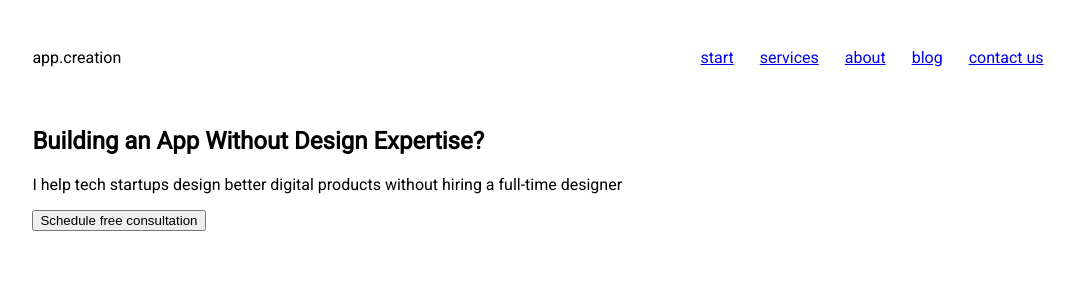
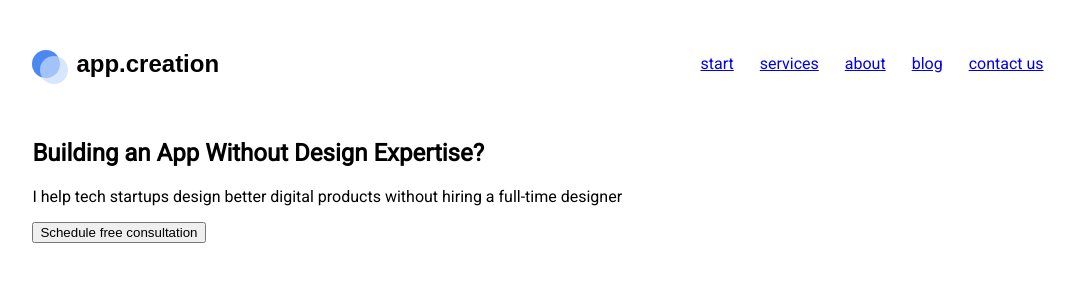
Before and after one commit to WebHeroSchool/tsybuoly1, a plain HTML site: page index.html in a window 1280 px wide. Shown: the whole page, without its empty margins (102-1176 px from the left). Drawn offline with Linux system fonts and the light colour scheme.

Commit message:
добавила логотип

```diff
--- /dev/null
+++ b/fonts.css
@@ -0,0 +1,44 @@
+/*! Generated by Font Squirrel (https://www.fontsquirrel.com) on February 13, 2021 */
+
+
+
+@font-face {
+    font-family: 'pt_serifbold';
+    src: url('ptserif-bold-webfont.woff') format('woff');
+    font-weight: normal;
+    font-style: normal;
+
+}
+
+
+
+
+@font-face {
+    font-family: 'pt_serifbold_italic';
+    src: url('ptserif-bolditalic-webfont.woff') format('woff');
+    font-weight: normal;
+    font-style: normal;
+
+}
+
+
+
+
+@font-face {
+    font-family: 'pt_serifitalic';
+    src: url('ptserif-italic-webfont.woff') format('woff');
+    font-weight: normal;
+    font-style: normal;
+
+}
+
+
+
+
+@font-face {
+    font-family: 'pt_serifregular';
+    src: url('ptserif-regular-webfont.woff') format('woff');
+    font-weight: normal;
+    font-style: normal;
+
+}
--- a/index.html
+++ b/index.html
@@ -3,13 +3,17 @@
 <head>
   <meta charset="utf-8">
   <link rel="stylesheet" href="https://fonts.googleapis.com/css2?family=Roboto">
+  <link rel="stylesheet" href="fonts.css">
   <link rel="stylesheet" href="styless.css">
     <title>Мой первый сайт</title>
 </head>
 <body>
 <div class="wrapper">
   <header class="header">
-    <div class="logo">app.creation</div>
+    <div class="logo">
+      <div class="logo__circle logo__circle_color_dark-blue"></div>
+      <div class="logo__circle logo__circle_color_blue"></div>
+      app.creation</div>
     <nav class="menu">
       <a class="menu__item" href="#">start</a>
       <a class="menu__item" href="#">services</a>
--- a/styless.css
+++ b/styless.css
@@ -17,8 +17,29 @@ body {
     /*border: dashed 1px red;*/
   }
   .logo{
-    /*margin-right: 63%;*/
+    position: relative;
     padding: 40px 0;
+    padding-left: 44px;
+    font: bold 24px/31px pt_serif, arial, helvetica, sans-serif;
+
+  }
+  .logo__circle {
+    position: absolute;
+    left: 0;
+    top: 50%;
+    transform: translateY(-50%);
+    width: 28px;
+    height: 28px;
+    border-radius: 50%;
+    opacity: .7;
+  }
+  .logo__circle_color_blue {
+    left: 8px;
+    top: 56%;
+    background: #C8DBFB;
+  }
+  .logo__circle_color_dark-blue {
+    background: #0056EC;
   }
   .menu{
     display: flex;
```
